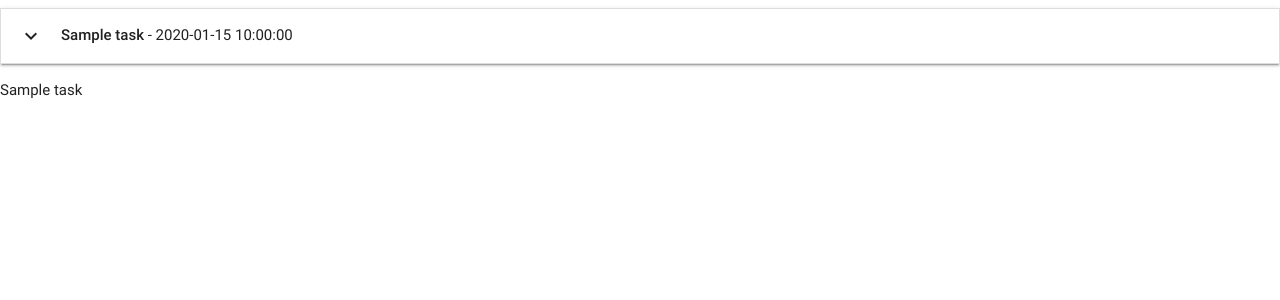
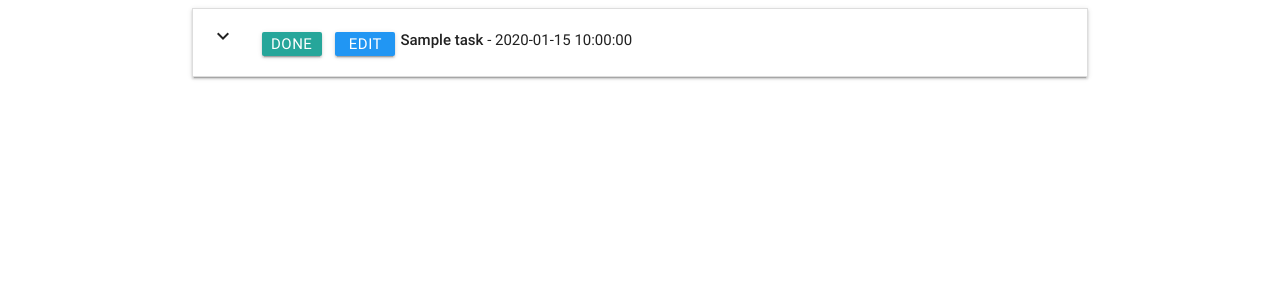
Before and after one commit to pawodyk/CI_WorkingWithData-TaskManagerMiniProject, a Flask app: page / in a window 1280 px wide. Shown: the top 300 px of the page. Run offline with Flask 2, Linux system fonts and the light colour scheme; a database or web service that is not in the repository returns one stand-in record (values such as "Sample title"); some libraries are stand-ins or nearby versions.

Commit message:
Added functionality - editing the task; fixed error in Procfile

```diff
--- a/app.py
+++ b/app.py
@@ -5,8 +5,8 @@ from bson.objectid import ObjectId
 
 app = Flask(__name__)
 
-app.config["MONGO_DBNAME"] = os.environ.get('MONGO_DB')
-app.config["MONGO_URI"] = os.environ.get('MONGO_URI')
+app.config["MONGO_DBNAME"] = os.getenv('MONGO_DB')
+app.config["MONGO_URI"] = os.getenv('MONGO_URI')
 
 mongo = PyMongo(app)
 
@@ -22,16 +22,36 @@ def add_task():
 
 @app.route('/insert_task', methods=['POST'])
 def insert_task():
-    tasks= mongo.db.tasks
-    tasks.insert_one(request.form.to_dict())
+    tasks = mongo.db.tasks
+    form_data = request.form.to_dict()
+    tasks.insert_one(form_data)
     print("***")
     print("sucessfully added:")
-    print(request.form.to_dict())
+    print(form_data)
     print("***")
     return redirect(url_for('get_task'))
 
+@app.route('/edit_task/<task_id>')
+def edit_task(task_id):
+    the_task =  mongo.db.tasks.find_one({"_id": ObjectId(task_id)})
+    all_categories =  mongo.db.categories.find()
+
+    return render_template('edittask.html', task=the_task, categories=all_categories)
+
+@app.route('/update_task/<task_id>', methods=["POST"])
+def update_task(task_id):
+    tasks = mongo.db.tasks
+    tasks.update( {'_id': ObjectId(task_id)},
+    {
+        'task_name':request.form.get('task_name'),
+        'category_name':request.form.get('category_name'),
+        'task_description': request.form.get('task_description'),
+        'due_date': request.form.get('due_date'),
+        'is_urgent':request.form.get('is_urgent')
+    })
+    return redirect(url_for('get_task'))
 
 if __name__ == "__main__":
-    app.run(host = os.environ.get('IP', '127.0.0.1'),
-            port = int(os.environ.get('PORT', '5500')),
+    app.run(host = os.getenv('IP', '127.0.0.1'),
+            port = int(os.getenv('PORT', '5500')),
             debug=True)
--- /dev/null
+++ b/static/css/style.css
@@ -0,0 +1,11 @@
+.btn_small {
+    height: 24px;
+    width: 60px;
+    line-height: 24px;
+    margin: 5px 5px;
+    padding: 0 0.5em;
+}
+
+.task_header {
+    margin-top: 5px;
+}
--- a/templates/addtask.html
+++ b/templates/addtask.html
@@ -40,7 +40,7 @@
         <div class="row">
             <div class="switch">
                 <label>
-                  <input id="is_urgent" name="is_urgent" type="checkbox">
+                  <input id="is_urgent" name="is_urgent" type="checkbox" value="True">
                   <span class="lever"></span>
                   Is Urgent
                 </label>
@@ -48,7 +48,7 @@
         </div>
         <div class="row">
             <button class="btn waves-effect waves-light" type="submit" name="action">Add Task
-                <i class="material-icons right">add_box</i>
+                <i class="material-icons right">note_add</i>
              </button>
         </div>
     </form>
--- a/templates/base.html
+++ b/templates/base.html
@@ -9,10 +9,14 @@
 
     <link href="https://fonts.googleapis.com/icon?family=Material+Icons" rel="stylesheet">
     <link rel="stylesheet" href="https://cdnjs.cloudflare.com/ajax/libs/materialize/0.100.2/css/materialize.min.css">
+
+    <link rel="stylesheet" href="{{ url_for('static', filename='css/style.css') }}" type="text/css" />
 </head>
 
 <body>
-    {% block content %} {% endblock %}
+    <div class="container">
+        {% block content %} {% endblock %}
+    </div>
 
     <script src="https://cdnjs.cloudflare.com/ajax/libs/jquery/3.2.1/jquery.min.js"></script>
     <script src="https://cdnjs.cloudflare.com/ajax/libs/materialize/0.100.2/js/materialize.min.js"></script>
@@ -20,7 +24,7 @@
         $(document).ready(function() {
             $('.collapsible').collapsible();
             $('select').material_select();
-        })
+        });
 
         $('.datepicker').pickadate({
             selectMonths: true, // Creates a dropdown to control month
@@ -32,10 +36,10 @@
         });
 
         $(".datepicker").mouseenter(function() {
-                $(this).css("cursor", "pointer")
-            }).mouseleave(function() {
-                $(this).css("cursor", "");
-            });
+            $(this).css("cursor", "pointer")
+        }).mouseleave(function() {
+            $(this).css("cursor", "");
+        });
     </script>
 </body>
 
--- a/templates/tasks.html
+++ b/templates/tasks.html
@@ -1,10 +1,24 @@
-{% extends 'base.html' %} {%block content%} {% for task in tasks %}
+{% extends 'base.html' %} {%block content%}
 
 <ul class="collapsible" data-collapsible="accordion">
+    {% for task in tasks %}
     <li>
-        <div class="collapsible-header"><i class="material-icons">expand_more</i><strong>{{ task.task_name }}</strong>&nbsp;- {{ task.due_date }}</div>
-        <div class="collapsible-body"><span>{{ task.task_description }}</span></div>
+        <div class="collapsible-header">
+            <div class="col s3">
+                <i class="material-icons">expand_more</i>
+                <a class="waves-effect waves-light btn btn_small">Done</a>
+                <a href="{{ url_for('edit_task', task_id=task._id) }}" class="waves-effect waves-light btn btn_small blue">Edit</a>
+            </div>
+            <div class="task_header col s9">
+                <strong>{{ task.task_name }}</strong>&nbsp;- {{ task.due_date }}
+            </div>
+        </div>
+        <div class="collapsible-body">
+            <p>{{ task.task_description }}</p>
+            <p>{{ task.category_name }} {{ task.is_urgent}}</p>
+        </div>
     </li>
+    {% endfor %}
 </ul>
 
-{{ task.category_name }} {{ task.is_urgent}} {% endfor %} {% endblock %}
+{% endblock %}
```
Also changed, not shown: templates/edittask.html (added, +72 -0 lines), 1 other file.
